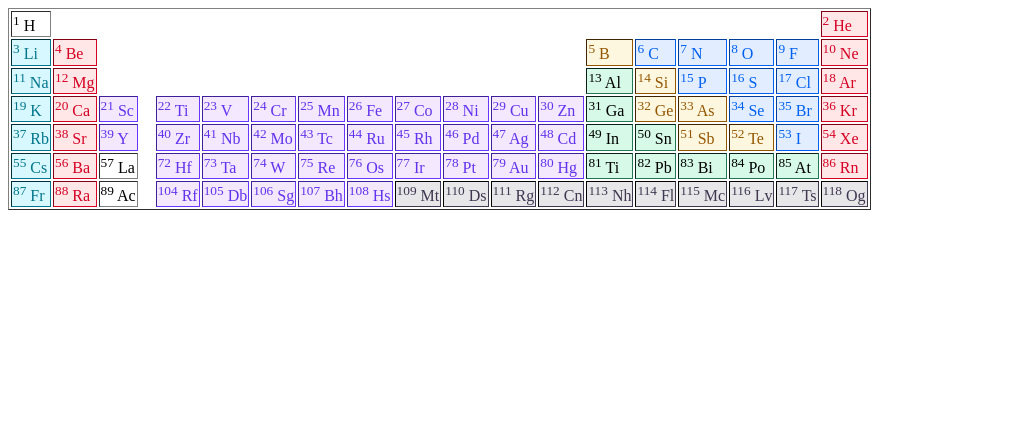
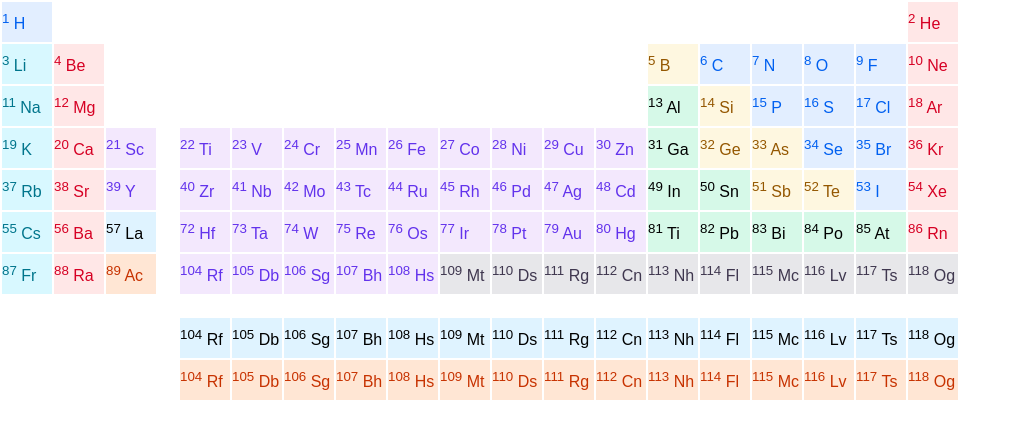
Before and after one commit to mzain42401/practice.html, a plain HTML site: page periodicTable/index.html in a window 1280 px wide. Shown: the whole page, without its empty margins (0-1019 px from the left). Drawn offline with Linux system fonts and the light colour scheme.

Commit message:
practice

```diff
--- a/periodicTable/index.html
+++ b/periodicTable/index.html
@@ -8,68 +8,96 @@
     <title>Periodic Table</title>
 </head>
 <style>
+    * {
+        margin: 0;
+        padding:0;
+        font-family: sans-serif;
+    }
+
     #Row_span {
         empty-cells: hide;
-        width: 10px;
+        width: 20px;
     }
 
     .Col_span {
         empty-cells: hide;
     }
 
+    #col_span {
+        empty-cells: hide;
+        height: 20px;
+    }
+
+    td {
+        height: 40px;
+        width: 50px;
+    }
+
     .Group_1 {
         background-color: #d8f8ff;
-        border-color: #00758c;
+        border: none;
         color: #00758c;
         stroke: #00758c;
     }
 
     .Group_2 {
         background-color: #ffe7e7;
-        border-color: #d60024;
+        border: none;
         color: #d60024;
         stroke: #d60024;
     }
 
     .Group_3 {
         background-color: #f3e8fd;
-        border-color: #6232ec;
+        border: none;
         color: #6232ec;
         stroke: #6232ec;
     }
 
     .Group_4 {
         background-color: #e7e7ea;
-        border-color: #3f374f;
+        border: none;
         color: #3f374f;
         stroke: #3f374f;
     }
 
     .Group_5 {
         background-color: #d6f9e8;
-        border-color: #227754;
+        border: none;
     }
 
     .Group_6 {
         background-color: #fef7e0;
-        border-color: #945700;
+        border: none;
         color: #945700;
         stroke: #945700;
     }
 
     .Group_7 {
         background-color: #e2eeff;
-        border-color: #0060f0;
+        border: none;
         color: #0060f0;
         stroke: #0060f0;
+    }
+
+    .Group_8 {
+        background-color: #dff3ff;
+        border: none;
+        stroke: #003355;
+    }
+
+    .Group_9 {
+        background-color: #ffe6d4;
+        border: none;
+        color: #c73200;
+        stroke: #c73200
     }
 </style>
 
 <body>
-    <table border="1">
-
+    <table>
         <tr>
-            <td><sup>1</sup> H </td>
+            <td class="Group_7"><sup>1</sup> H </td>
             <td class="Col_span" colspan="17"> </td>
             <td class="Group_2"><sup>2</sup> He </td>
 
@@ -98,15 +126,13 @@
             <td class="Group_7"><sup>16</sup> S </td>
             <td class="Group_7"><sup>17</sup> Cl</td>
             <td class="Group_2"><sup>18</sup> Ar</td>
-
         </tr>
-
 
         <tr>
             <td class="Group_1"><sup>19</sup> K </td>
             <td class="Group_2"><sup>20</sup> Ca</td>
             <td class="Group_3"><sup>21</sup> Sc</td>
-            <td id="Row_span" rowspan="4"></td>
+            <td id="Row_span" rowspan="8"></td>
             <td class="Group_3"><sup>22</sup> Ti</td>
             <td class="Group_3"><sup>23</sup> V </td>
             <td class="Group_3"><sup>24</sup> Cr</td>
@@ -122,7 +148,6 @@
             <td class="Group_7"><sup>34</sup> Se</td>
             <td class="Group_7"><sup>35</sup> Br</td>
             <td class="Group_2"><sup>36</sup> Kr</td>
-
         </tr>
 
         <tr>
@@ -144,14 +169,13 @@
             <td class="Group_6"><sup>52</sup> Te</td>
             <td class="Group_7"><sup>53</sup> I </td>
             <td class="Group_2"><sup>54</sup> Xe</td>
-
         </tr>
 
 
         <tr>
             <td class="Group_1"><sup>55</sup> Cs</td>
             <td class="Group_2"><sup>56</sup> Ba</td>
-            <td><sup>57</sup> La</td>
+            <td class="Group_8"><sup>57</sup> La</td>
             <td class="Group_3"><sup>72</sup> Hf</td>
             <td class="Group_3"><sup>73</sup> Ta</td>
             <td class="Group_3"><sup>74</sup> W </td>
@@ -174,7 +198,7 @@
         <tr>
             <td class="Group_1"><sup>87</sup> Fr </td>
             <td class="Group_2"><sup>88</sup> Ra </td>
-            <td><sup>89</sup> Ac</td>
+            <td class="Group_9"><sup>89</sup> Ac</td>
             <td class="Group_3"><sup>104</sup> Rf</td>
             <td class="Group_3"><sup>105</sup> Db</td>
             <td class="Group_3"><sup>106</sup> Sg</td>
@@ -194,8 +218,52 @@
         </tr>
 
 
+        <tr>
+            <td id="col_span" colspan="19"></td>
+        </tr>
 
 
+        <tr>
+            <td style="empty-cells: hide;" colspan="3"></td>
+
+            <td class="Group_8"><sup>104</sup> Rf</td>
+            <td class="Group_8"><sup>105</sup> Db</td>
+            <td class="Group_8"><sup>106</sup> Sg</td>
+            <td class="Group_8"><sup>107</sup> Bh</td>
+            <td class="Group_8"><sup>108</sup> Hs</td>
+            <td class="Group_8"><sup>109</sup> Mt</td>
+            <td class="Group_8"><sup>110</sup> Ds</td>
+            <td class="Group_8"><sup>111</sup> Rg</td>
+            <td class="Group_8"><sup>112</sup> Cn</td>
+            <td class="Group_8"><sup>113</sup> Nh</td>
+            <td class="Group_8"><sup>114</sup> Fl</td>
+            <td class="Group_8"><sup>115</sup> Mc</td>
+            <td class="Group_8"><sup>116</sup> Lv</td>
+            <td class="Group_8"><sup>117</sup> Ts</td>
+            <td class="Group_8"><sup>118</sup> Og</td>
+
+        </tr>
+
+        <tr>
+            <td style="empty-cells: hide;" colspan="3"></td>
+
+            <td class="Group_9"><sup>104</sup> Rf</td>
+            <td class="Group_9"><sup>105</sup> Db</td>
+            <td class="Group_9"><sup>106</sup> Sg</td>
+            <td class="Group_9"><sup>107</sup> Bh</td>
+            <td class="Group_9"><sup>108</sup> Hs</td>
+            <td class="Group_9"><sup>109</sup> Mt</td>
+            <td class="Group_9"><sup>110</sup> Ds</td>
+            <td class="Group_9"><sup>111</sup> Rg</td>
+            <td class="Group_9"><sup>112</sup> Cn</td>
+            <td class="Group_9"><sup>113</sup> Nh</td>
+            <td class="Group_9"><sup>114</sup> Fl</td>
+            <td class="Group_9"><sup>115</sup> Mc</td>
+            <td class="Group_9"><sup>116</sup> Lv</td>
+            <td class="Group_9"><sup>117</sup> Ts</td>
+            <td class="Group_9"><sup>118</sup> Og</td>
+
+        </tr>
     </table>
 </body>
 
```
